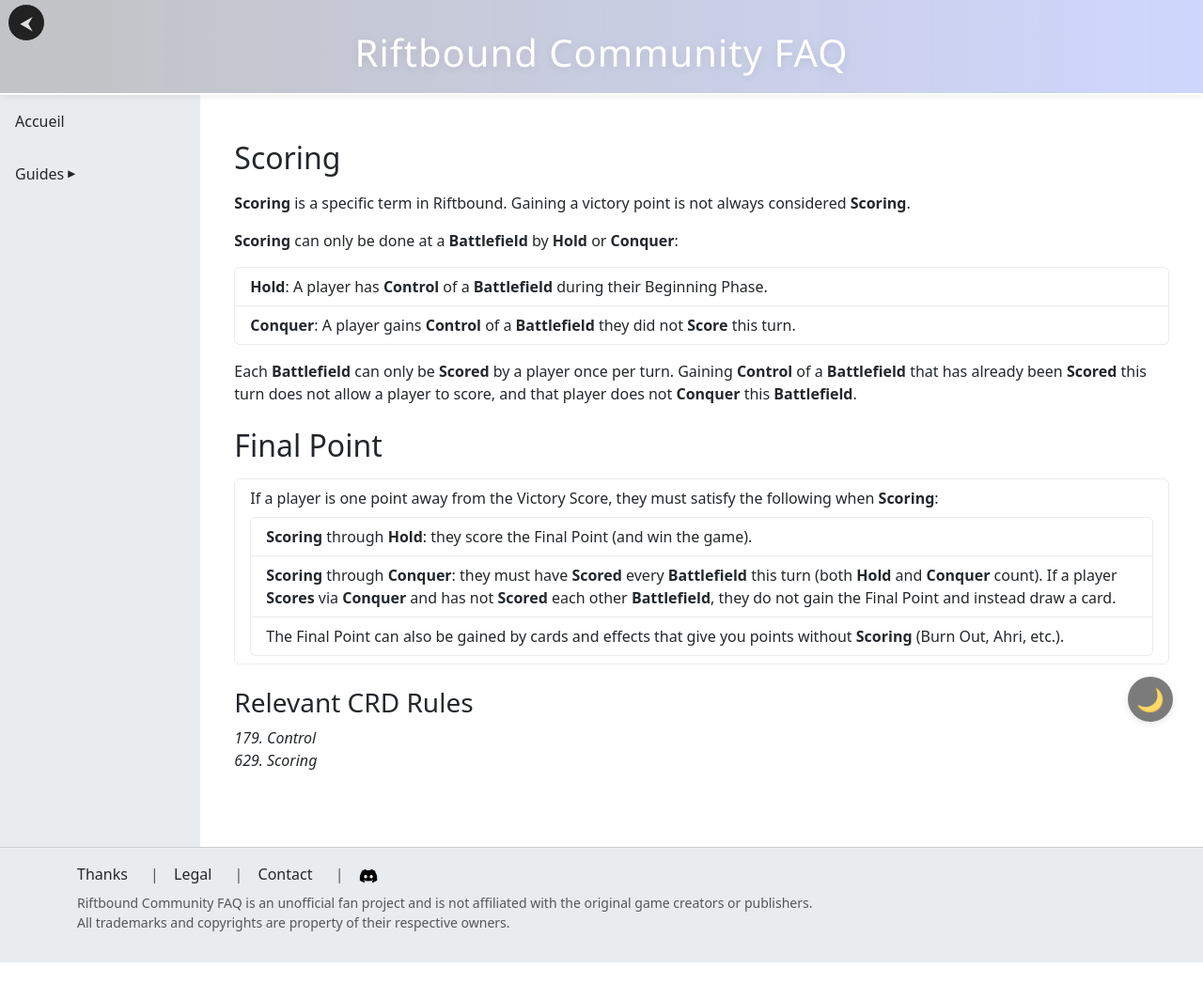
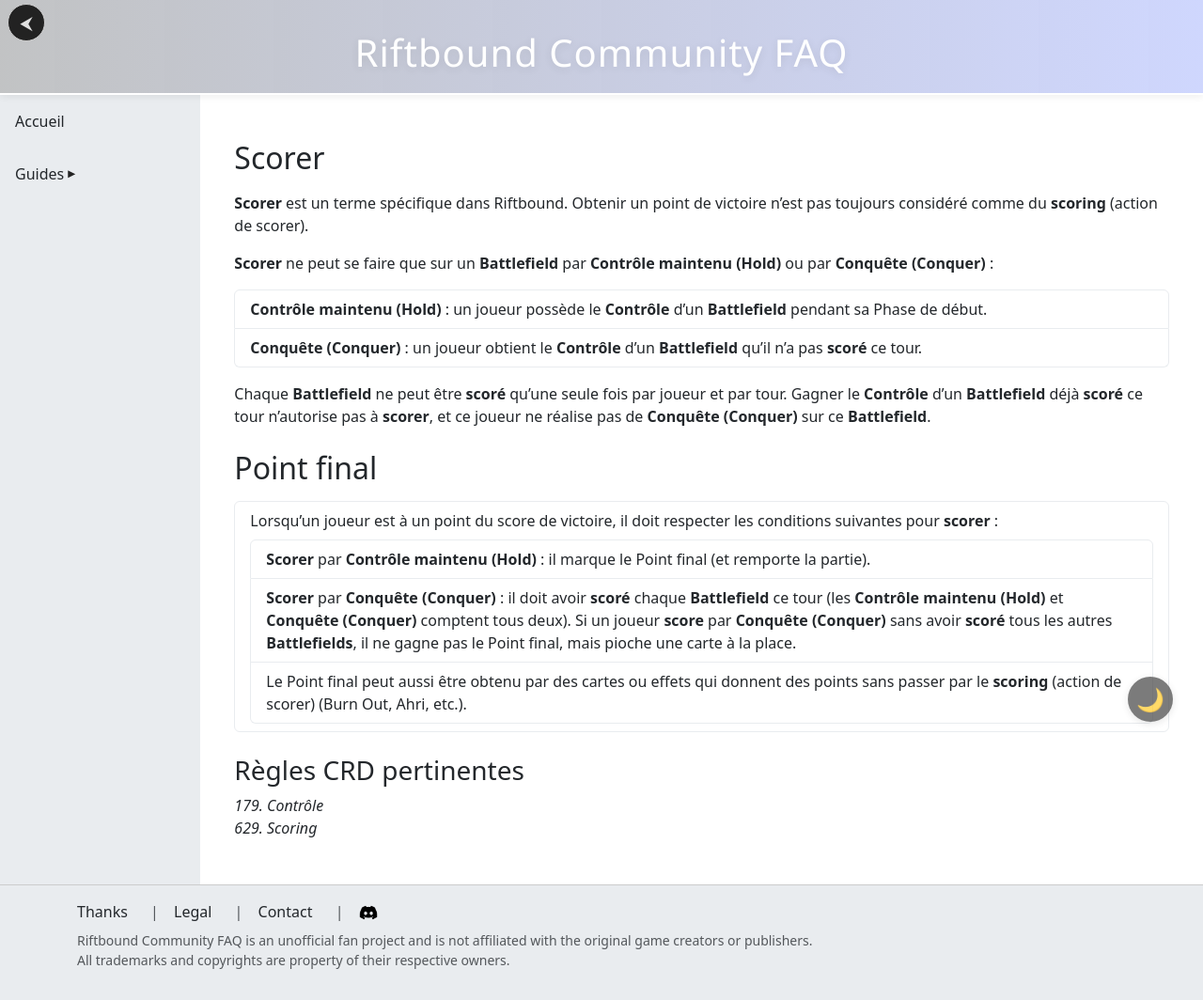
Before and after one commit to Somberlord/riftboundfaq, a Flask app: template app/templates/lang/fr/guide/scoring.html in a window 1280 px wide. Shown: the whole page at 94% size. Before the commit the page ends 1024 px from the top, so only its background shows below. Run offline with Flask 3, Linux system fonts and the light colour scheme; the template is opened without the code that fills it, so the values that code supplies are empty.

Commit message:
FR scoring.html

```diff
--- a/app/templates/lang/fr/guide/scoring.html
+++ b/app/templates/lang/fr/guide/scoring.html
@@ -2,31 +2,31 @@
 
 {% block content %}
 <div class="container my-4 themed-list-container">
-  <h2 class="mb-3">Scoring</h2>
-  <p><strong>Scoring</strong> is a specific term in Riftbound. Gaining a victory point is not always considered <strong>Scoring</strong>.</p>
+  <h2 class="mb-3">Scorer</h2>
+  <p><strong>Scorer</strong> est un terme spécifique dans Riftbound. Obtenir un point de victoire n’est pas toujours considéré comme du <strong>scoring</strong> (action de scorer).</p>
 
-  <p><strong>Scoring</strong> can only be done at a <strong>Battlefield</strong> by <strong>Hold</strong> or <strong>Conquer</strong>:</p>
+  <p><strong>Scorer</strong> ne peut se faire que sur un <strong>Battlefield</strong> par <strong>Contrôle maintenu (Hold)</strong> ou par <strong>Conquête (Conquer)</strong> :</p>
   <ul class="list-group themed-list mb-3">
-    <li class="list-group-item"><strong>Hold</strong>: A player has <strong>Control</strong> of a <strong>Battlefield</strong> during their Beginning Phase.</li>
-    <li class="list-group-item"><strong>Conquer</strong>: A player gains <strong>Control</strong> of a <strong>Battlefield</strong> they did not <strong>Score</strong> this turn.</li>
+    <li class="list-group-item"><strong>Contrôle maintenu (Hold)</strong> : un joueur possède le <strong>Contrôle</strong> d’un <strong>Battlefield</strong> pendant sa Phase de début.</li>
+    <li class="list-group-item"><strong>Conquête (Conquer)</strong> : un joueur obtient le <strong>Contrôle</strong> d’un <strong>Battlefield</strong> qu’il n’a pas <strong>scoré</strong> ce tour.</li>
   </ul>
 
-  <p>Each <strong>Battlefield</strong> can only be <strong>Scored</strong> by a player once per turn. Gaining <strong>Control</strong> of a <strong>Battlefield</strong> that has already been <strong>Scored</strong> this turn does not allow a player to score, and that player does not <strong>Conquer</strong> this <strong>Battlefield</strong>.</p>
+  <p>Chaque <strong>Battlefield</strong> ne peut être <strong>scoré</strong> qu’une seule fois par joueur et par tour. Gagner le <strong>Contrôle</strong> d’un <strong>Battlefield</strong> déjà <strong>scoré</strong> ce tour n’autorise pas à <strong>scorer</strong>, et ce joueur ne réalise pas de <strong>Conquête (Conquer)</strong> sur ce <strong>Battlefield</strong>.</p>
 
-  <h2 class="mt-4 mb-3">Final Point</h2>
+  <h2 class="mt-4 mb-3">Point final</h2>
   <ul class="list-group themed-list mb-3">
     <li class="list-group-item">
-      If a player is one point away from the Victory Score, they must satisfy the following when <strong>Scoring</strong>:
+      Lorsqu’un joueur est à un point du score de victoire, il doit respecter les conditions suivantes pour <strong>scorer</strong> :
       <ul class="list-group themed-list mt-2">
-        <li class="list-group-item"><strong>Scoring</strong> through <strong>Hold</strong>: they score the Final Point (and win the game).</li>
-        <li class="list-group-item"><strong>Scoring</strong> through <strong>Conquer</strong>: they must have <strong>Scored</strong> every <strong>Battlefield</strong> this turn (both <strong>Hold</strong> and <strong>Conquer</strong> count). If a player <strong>Scores</strong> via <strong>Conquer</strong> and has not <strong>Scored</strong> each other <strong>Battlefield</strong>, they do not gain the Final Point and instead draw a card.</li>
-        <li class="list-group-item">The Final Point can also be gained by cards and effects that give you points without <strong>Scoring</strong> (Burn Out, Ahri, etc.).</li>
+        <li class="list-group-item"><strong>Scorer</strong> par <strong>Contrôle maintenu (Hold)</strong> : il marque le Point final (et remporte la partie).</li>
+        <li class="list-group-item"><strong>Scorer</strong> par <strong>Conquête (Conquer)</strong> : il doit avoir <strong>scoré</strong> chaque <strong>Battlefield</strong> ce tour (les <strong>Contrôle maintenu (Hold)</strong> et <strong>Conquête (Conquer)</strong> comptent tous deux). Si un joueur <strong>score</strong> par <strong>Conquête (Conquer)</strong> sans avoir <strong>scoré</strong> tous les autres <strong>Battlefields</strong>, il ne gagne pas le Point final, mais pioche une carte à la place.</li>
+        <li class="list-group-item">Le Point final peut aussi être obtenu par des cartes ou effets qui donnent des points sans passer par le <strong>scoring</strong> (action de scorer) (Burn Out, Ahri, etc.).</li>
       </ul>
     </li>
   </ul>
 
-  <h3 class="mt-4 mb-2">Relevant CRD Rules</h3>
-  <p><em>179. Control<br>629. Scoring</em></p>
+  <h3 class="mt-4 mb-2">Règles CRD pertinentes</h3>
+  <p><em>179. Contrôle<br>629. Scoring</em></p>
 </div>
 
 {% endblock %}
```
